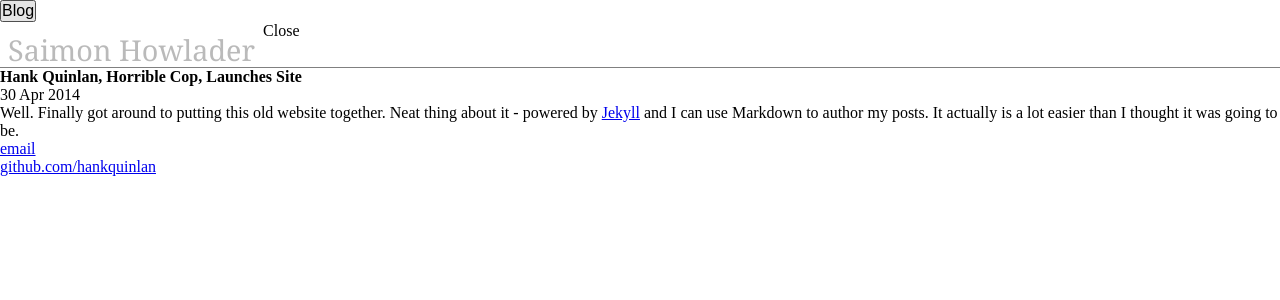
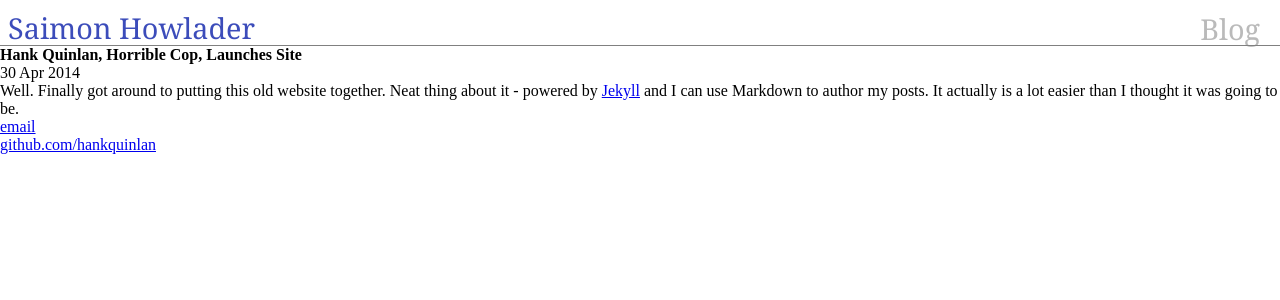
Before and after one commit to saimonhowlader/saimonhowlader.github.io, a Jekyll site: the page built from _posts/2014-04-30-hank-quinlan-site-launched.md, in a window 1280 px wide. Shown: the top 300 px of the page. Built offline with Jekyll 4.4.1, drawn with Linux system fonts in a browser that asks for light colours.

Commit message:
Update default.html

```diff
--- a/_layouts/default.html
+++ b/_layouts/default.html
@@ -1,6 +1,7 @@
 <!DOCTYPE html>
+
+<html>
 <html lang="en-US">
-
 <head>
     <meta charset="UTF-8">
     <meta name="viewport" content="width=device-width, initial-scale=1.0">
@@ -10,11 +11,37 @@
 </head>
 
 <body>
-    <button tabindex="0" class="headerNav">Blog</button>
-    <div tabindex="0" class="headerNav">
+    <div class="headerNav">
         <h1><a href="#">Saimon Howlader</a></h1>
-        <p>Close</p>
     </div>
+    <div class="outer">
+        <input type="checkbox" id="slide-checkbox" class="slide-checkbox" role="button">
+        <label for="slide-checkbox" class="slide-toggle" onclick></label>
+        <div class="slide">
+            <nav>
+                <div class="homeName">
+                    <a href="#">Saimon Howlader</a>
+                </div>
+                <div class="tagline">
+                    <a href="#">Contact</a>
+                    <a href="#">Resume</a>
+                    <a href="#">Blog</a>
+                </div>
+                <div class="description">
+                    <p>This is just another bobo blog lmao</p>
+                </div>
+                <div class="recentPosts">
+                    <a href="#">Recent Posts</a>
+                    <a href="#">post 1</a>
+                    <a href="#">post 2</a>
+                </div>
+            </nav>
+
+
+
+
+
+
 
             {{ content }}
 
```
